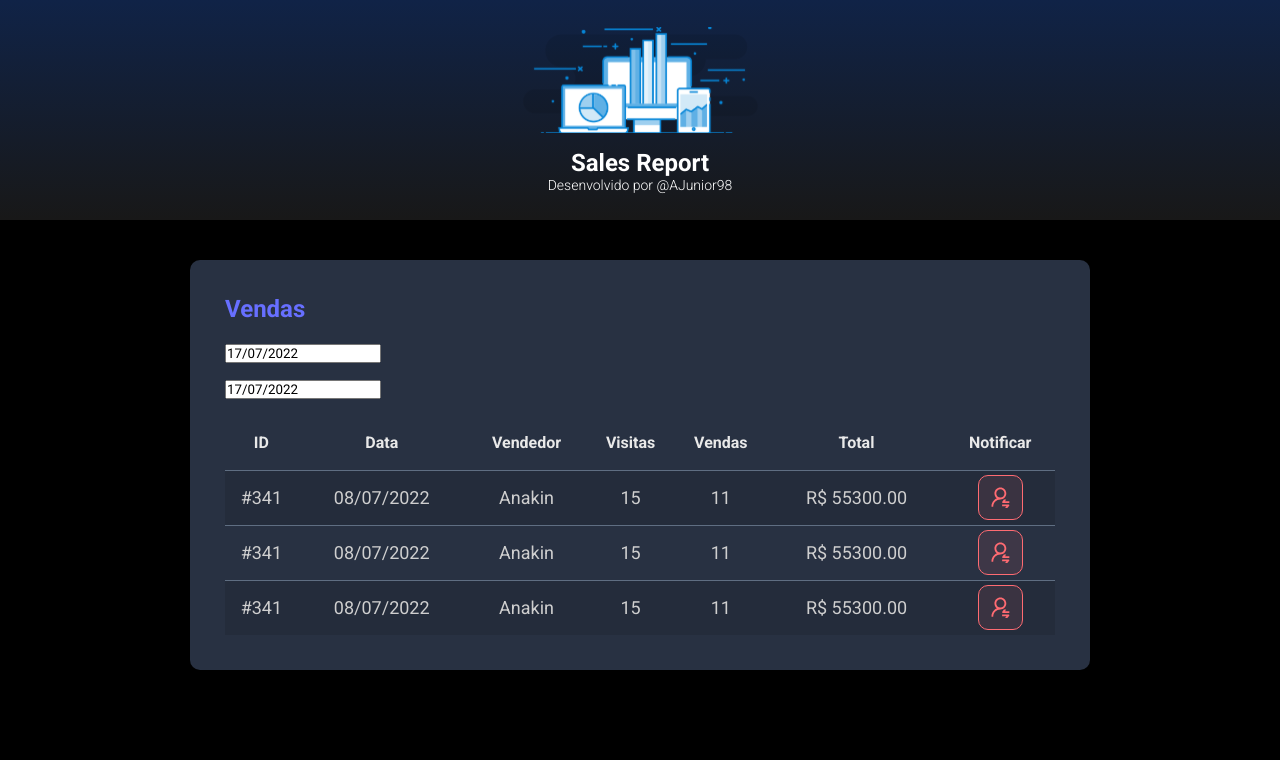
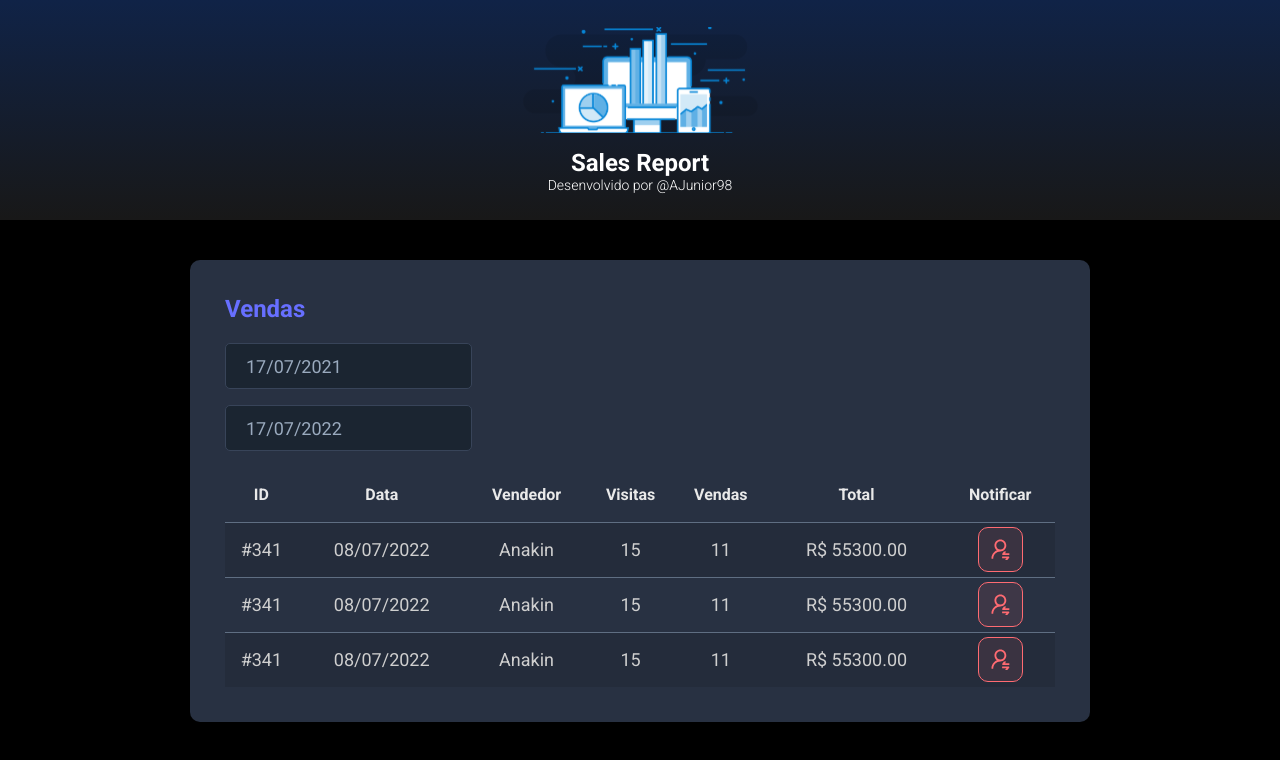
Before and after one commit to AJunior98/AJ_SalesReport, a React (Vite) app in the folder frontend/: page / in a window 1280 px wide. Shown: the top 760 px of the page. Built offline with nearby package versions, Linux system fonts and the light colour scheme.

Commit message:
useState

```diff
--- a/frontend/src/App.tsx
+++ b/frontend/src/App.tsx
@@ -1,5 +1,5 @@
-import Header from "./components/Header"
-import SalesCard from "./components/SalesCard"
+import Header from "./components/Header";
+import SalesCard from "./components/SalesCard";
 
 
 function App() {
@@ -17,4 +17,4 @@ function App() {
   )
 }
 
-export default App
+export default App;
--- a/frontend/src/components/Header/index.tsx
+++ b/frontend/src/components/Header/index.tsx
@@ -1,11 +1,11 @@
-import logo from '../../assets/img/logo.svg'
-import './styles.css'
+import logo from '../../assets/img/logo.svg';
+import './styles.css';
 
 function Header() {
     return (
         <header>
-            <div className="dsmeta-logo-container">
-                <img src={logo} alt="DSMeta" />
+            <div className="ajsalesreport-logo-container">
+                <img src={logo} alt="ajsalesreport" />
                 <h1>Sales Report</h1>
                 <p>
                     Desenvolvido por
@@ -16,4 +16,4 @@ function Header() {
     )
 }
 
-export default Header
+export default Header;
--- a/frontend/src/components/Header/styles.css
+++ b/frontend/src/components/Header/styles.css
@@ -6,22 +6,22 @@ header {
   justify-content: center;
 }
 
-.dsmeta-logo-container {
+.ajsalesreport-logo-container {
   display: flex;
   flex-direction: column;
   align-items: center;
 }
 
-.dsmeta-logo-container img {
+.ajsalesreport-logo-container img {
   width: 235px;
 }
 
-.dsmeta-logo-container h1 {
+.ajsalesreport-logo-container h1 {
   margin-top: 15px;
   font-size: 24px;
 }
 
-.dsmeta-logo-container p {
+.ajsalesreport-logo-container p {
   font-size: 14px;
   font-weight: 300;
 }
--- a/frontend/src/components/SalesCard/index.tsx
+++ b/frontend/src/components/SalesCard/index.tsx
@@ -1,26 +1,34 @@
+import { useState } from "react";
 import DatePicker from "react-datepicker";
 import "react-datepicker/dist/react-datepicker.css";
-import NotificationButton from '../notificationButton'
-import './styles.css'
+import NotificationButton from '../NotificationButton';
+import './styles.css';
 
 function SalesCard() {
+
+    const min = new Date(new Date().setDate(new Date().getDate() - 365));
+    const max = new Date();
+
+    const [minDate, setMinDate] = useState(min);
+    const [maxDate, setMaxDate] = useState(max);
+
     return (
         <div className="ajsalesreport-card">
             <h2 className="ajsalesreport-sales-title">Vendas</h2>
             <div>
                 <div className="ajsalesreport-form-control-container">
                     <DatePicker
-                        selected={new Date()}
-                        onChange={(date: Date) => { }}
-                        className="dsmeta-form-control"
+                        selected={minDate}
+                        onChange={(date: Date) => setMinDate(date)}
+                        className="ajsalesreport-form-control"
                         dateFormat="dd/MM/yyyy"
                     />
                 </div>
                 <div className="ajsalesreport-form-control-container">
                     <DatePicker
-                        selected={new Date()}
-                        onChange={(date: Date) => { }}
-                        className="dsmeta-form-control"
+                        selected={maxDate}
+                        onChange={(date: Date) => setMaxDate(date)}
+                        className="ajsalesreport-form-control"
                         dateFormat="dd/MM/yyyy"
                     />
                 </div>
@@ -88,4 +96,4 @@ function SalesCard() {
     )
 }
 
-export default SalesCard
+export default SalesCard;
--- a/frontend/src/components/SalesCard/styles.css
+++ b/frontend/src/components/SalesCard/styles.css
@@ -64,6 +64,22 @@
     justify-content: center;
 }
 
+.ajsalesreport-red-btn {
+  height: 45px;
+  width: 45px;
+  background: rgba(255, 107, 114, 0.1);
+  border: 1px solid #ff6b72;
+  border-radius: 10px;
+  display: flex;
+  align-items: center;
+  justify-content: center;
+  cursor: pointer;
+}
+
+.ajsalesreport-red-btn img {
+    width: 19px;
+}
+
 .show576 {
     display: none;
 }
--- a/frontend/src/components/notificationButton/index.tsx
+++ b/frontend/src/components/notificationButton/index.tsx
@@ -1,5 +1,5 @@
-import icon from '../../assets/img/notification-icon.svg'
-import './styles.css'
+import icon from '../../assets/img/notification-icon.svg';
+import './styles.css';
 
 function NotificationButton() {
     return (
@@ -9,4 +9,4 @@ function NotificationButton() {
     )
 }
 
-export default NotificationButton
+export default NotificationButton;
```
Also changed, not shown: frontend/src/main.tsx (+4 -4 lines).
